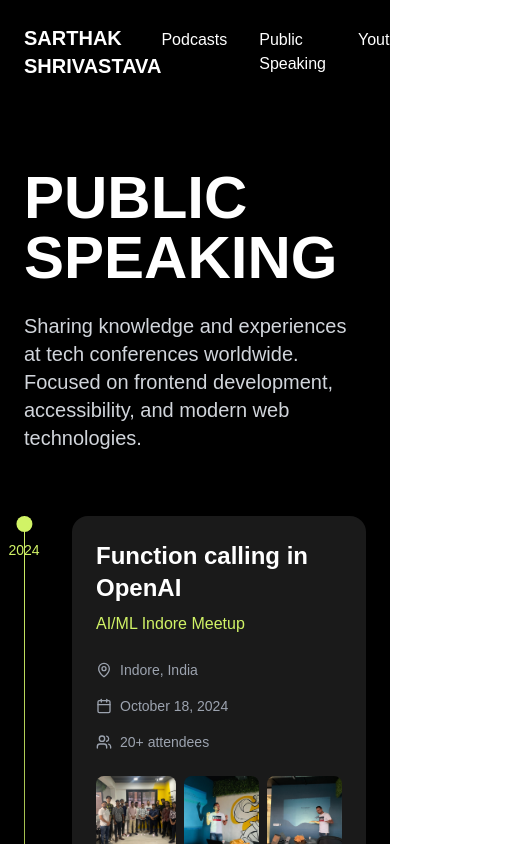
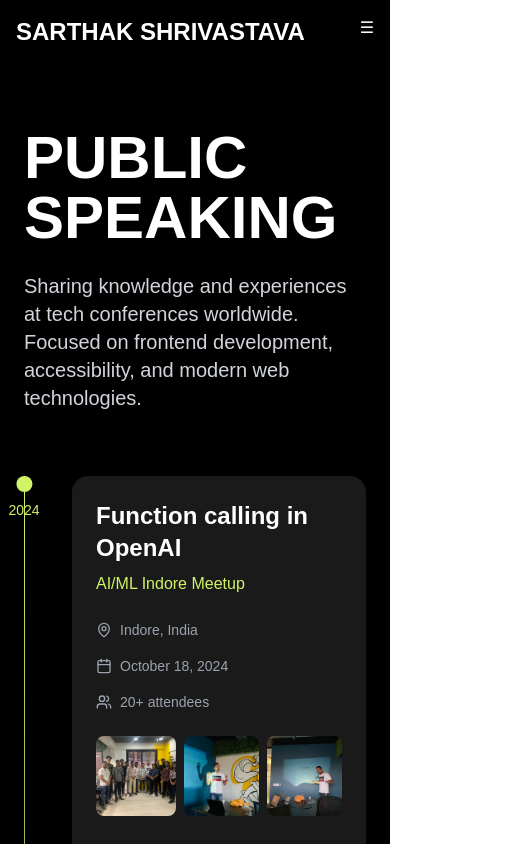
Before and after one commit to sarthaksavvy/sarthaksavvy.com, a Next.js app: page /public-speaking in a window 390 px wide. Shown: the top 844 px of the page, 508 px wide, since content can reach past the window. Built offline with nearby package versions, Linux system fonts and the light colour scheme.

Commit message:
[main] fix responsiveness

```diff
--- a/app/components/Header.js
+++ b/app/components/Header.js
@@ -1,12 +1,57 @@
+"use client";
+
 import Link from "next/link";
+import { useRouter } from "next/navigation";
+import { useEffect, useState } from "react";
 
 export default function Header() {
+  const [isOpen, setIsOpen] = useState(false);
+
+  const router = useRouter();
+
+  useEffect(() => {
+    setIsOpen(false);
+  }, [router.pathname]);
+
   return (
-    <nav className="flex justify-between items-center p-6">
-      <a href="/" className="text-xl font-bold">
-        SARTHAK SHRIVASTAVA
-      </a>
-      <div className="flex gap-8">
+    <nav className="flex flex-col sm:flex-row justify-between items-center p-4 sm:p-6 w-full">
+      <div className="flex justify-between w-full">
+        <a href="/" className="text-2xl sm:text-xl font-bold">
+          SARTHAK SHRIVASTAVA
+        </a>
+        <div className="">
+          <button onClick={() => setIsOpen(!isOpen)} className="md:hidden">
+            &#9776;
+          </button>
+        </div>
+      </div>
+
+      {isOpen && (
+        <div className="flex flex-col sm:flex-row gap-4">
+          <Link href="/podcasts" className="hover:text-gray-300">
+            Podcasts
+          </Link>
+          <Link href="/public-speaking" className="hover:text-gray-300">
+            Public Speaking
+          </Link>
+          <Link
+            href="https://youtube.com/bitfumes"
+            className="hover:text-gray-300"
+            target="_blank"
+          >
+            Youtube
+          </Link>
+          <Link
+            href="https://bitfumes.com"
+            className="hover:text-gray-300"
+            target="_blank"
+          >
+            Courses
+          </Link>
+        </div>
+      )}
+
+      <div className="md:flex gap-8 hidden">
         <Link href="/podcasts" className="hover:text-gray-300">
           Podcasts
         </Link>
--- a/app/layout.js
+++ b/app/layout.js
@@ -5,7 +5,7 @@ export default function RootLayout({ children }) {
   return (
     <html lang="en">
       <body>
-        <div className="min-h-screen bg-black text-white">
+        <div className="min-h-screen bg-black text-white w-full">
           <Header />
           {children}
         </div>
--- a/app/page.js
+++ b/app/page.js
@@ -6,7 +6,7 @@ export default function Home() {
       <main className="container mx-auto px-6 flex items-center gap-12 mt-20">
         {/* Left Column */}
         <div className="flex-1">
-          <h1 className="text-6xl font-bold leading-tight mb-6">
+          <h1 className="text-5xl sm:text-6xl md:text-6xl font-bold leading-tight mb-6">
             HI, I AM
             <br />
             SARTHAK SHRIVASTAVA.
--- a/app/podcasts/page.js
+++ b/app/podcasts/page.js
@@ -48,20 +48,20 @@ export default function Podcasts() {
                   Latest Episode: 2 days ago
                 </span> */}
               </div>
-              <div className="flex gap-4">
+              <div className="flex flex-wrap gap-4">
+                <a
+                  href="https://podcasts.apple.com/in/podcast/laravel-india-podcast/id1528388091"
+                  target="_blank"
+                  className="bg-[#D1F366] text-black hover:bg-[#bde052] transition-colors px-6 py-3 rounded-full"
+                >
+                  Apple Podcasts
+                </a>
                 <a
                   href="https://open.spotify.com/show/3XuNgni6Q0yLMmgLnoRoib"
                   target="_blank"
                   className="bg-[#D1F366] text-black hover:bg-[#bde052] transition-colors px-6 py-3 rounded-full"
                 >
                   Spotify
-                </a>
-                <a
-                  href="https://podcasts.apple.com/in/podcast/laravel-india-podcast/id1528388091"
-                  target="_blank"
-                  className="bg-[#D1F366] text-black hover:bg-[#bde052] transition-colors px-6 py-3 rounded-full"
-                >
-                  Apple Podcasts
                 </a>
                 <a
                   href="https://www.youtube.com/playlist?list=PLe30vg_FG4ORc-DFXDwqYojn75HKeHZLA"
--- a/app/public-speaking/page.js
+++ b/app/public-speaking/page.js
@@ -36,10 +36,13 @@ export default function SpeakingTimeline() {
           <p className="text-gray-300 mb-6">
             I'm available for conferences, meetups, and workshops worldwide.
           </p>
-          <button className="bg-[#D1F366] text-black px-8 py-3 rounded-full font-medium hover:bg-[#bde052] transition-colors inline-flex items-center gap-2">
+          <a
+            href="mailto:sarthak@bitfumes.com"
+            className="bg-[#D1F366] text-black px-8 py-3 rounded-full font-medium hover:bg-[#bde052] transition-colors inline-flex items-center gap-2"
+          >
             Get in Touch
             <ArrowRight size={20} />
-          </button>
+          </a>
         </div>
       </div>
     </div>
```
